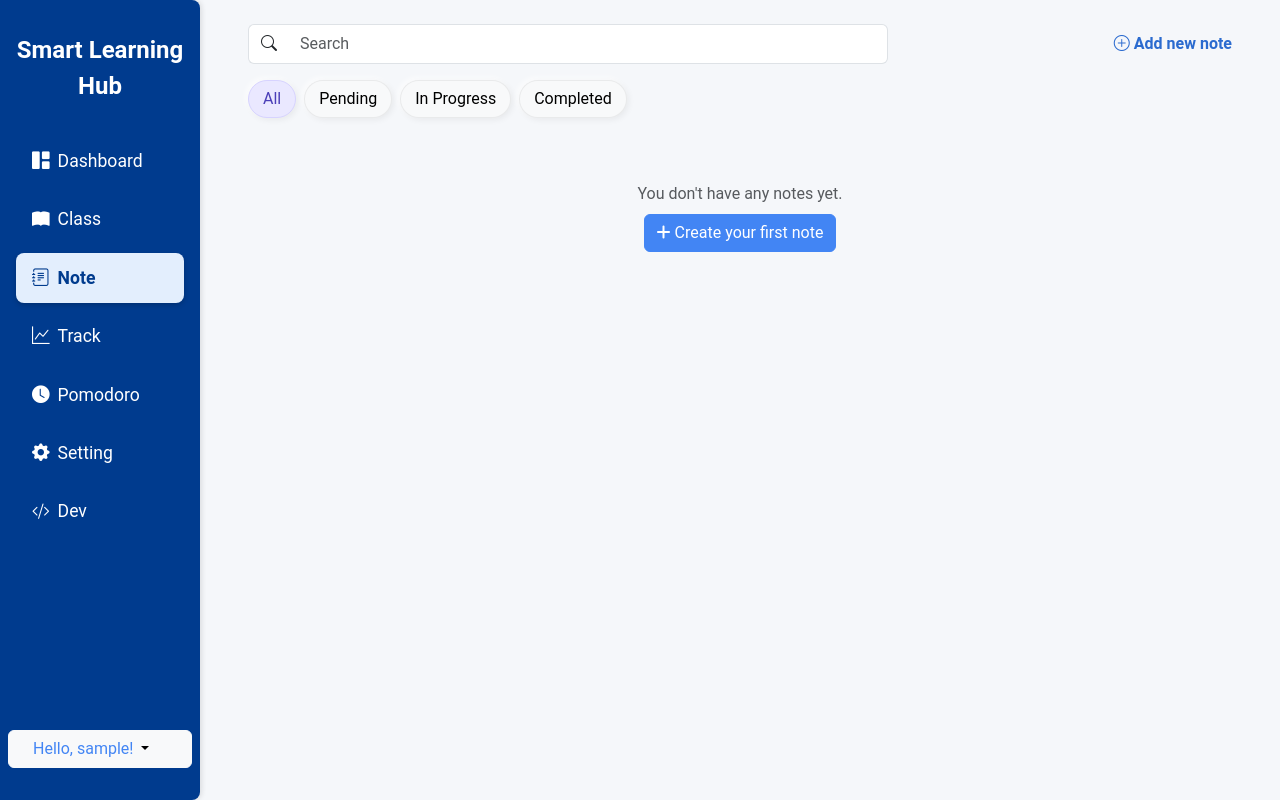
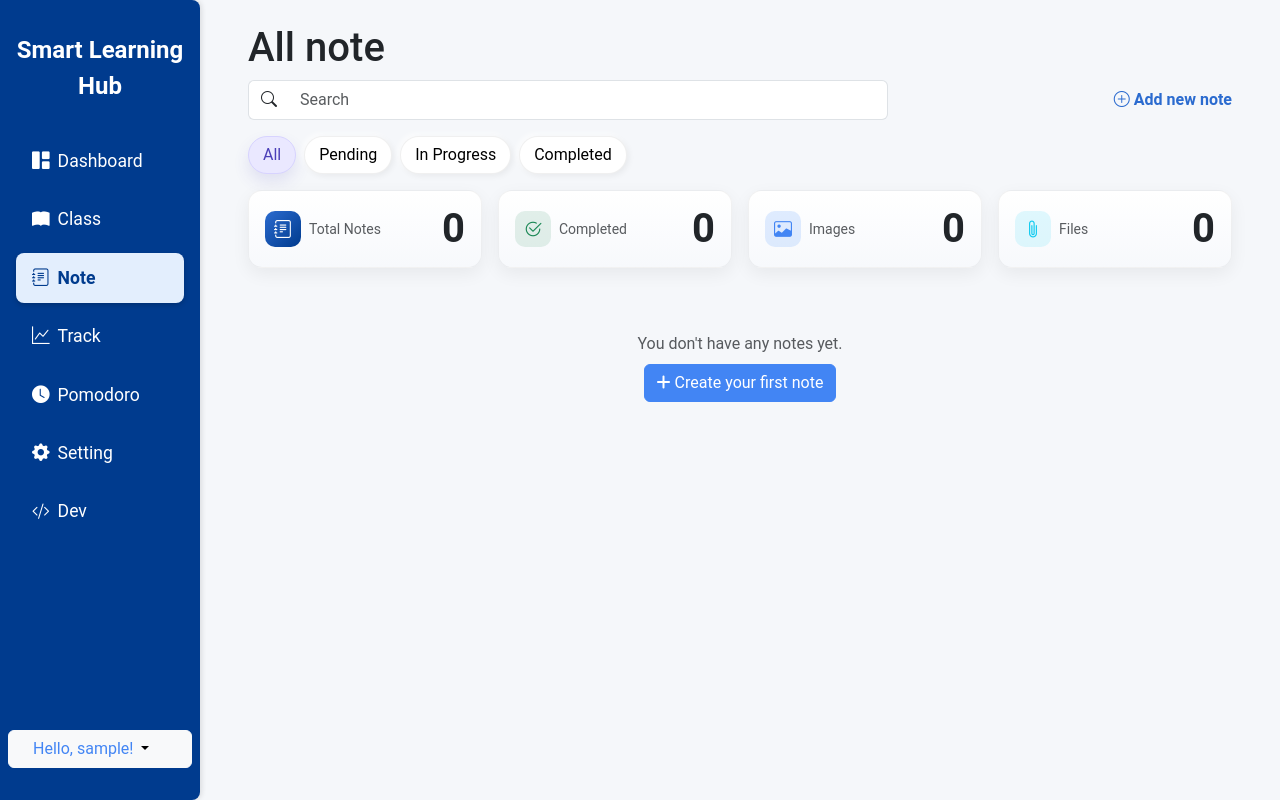
Before and after one commit to Kritternai/PyProject, a Flask app: page /notes in a window 1280 px wide. Run offline with Flask 3, Linux system fonts and the light colour scheme; a user stored in the database is signed in; tables that the repository leaves empty hold one stand-in row (values such as "Sample post"); parts of the project's set-up code (start-up, migrations or seed data) failed here and were passed over; some libraries are stand-ins or nearby versions.

Commit message:
feat(note)l: Enhance note management UI: Update modal styles and functionality, add statistics row for notes, implement search/filter capabilities, and ensure seamless note list refresh without losing filter states. Fix image URL handling in modals and improve overall user experience with Bootstrap 5 integration.

```diff
--- a/app/static/js/main.js
+++ b/app/static/js/main.js
@@ -13,6 +13,7 @@ function loadPage(page) {
           setupLessonEditForm(); // <-- เพิ่มตรงนี้
           setupSectionForms(); // เรียก setupSectionForms หลัง loadPage
           setupNoteForms(); // เรียก setupNoteForms หลัง loadPage
+          setupNoteListFilters(); // ตั้งค่า search + status chips สำหรับหน้าโน้ต
           setupLessonAddModal(); // เรียก setupLessonAddModal หลัง loadPage
           setupSectionFilter(); // เรียก setupSectionFilter() หลัง loadPage
           setupLessonSearchAndFilter(); // เรียก setupLessonSearchAndFilter หลัง loadPage
@@ -713,11 +714,9 @@ function setupNoteEditForm() {
       .then(r => r.json())
       .then(data => {
         if (data.success) {
-          // Close modal
           const modal = bootstrap.Modal.getInstance(document.getElementById('editNoteModal'));
-          modal.hide();
-          // Reload note list
-          loadPage('note');
+          if (modal) modal.hide();
+          refreshNoteListPreserveFilters();
         } else {
           alert(data.message || 'Error updating note.');
         }
@@ -757,11 +756,22 @@ function setupNoteForms() {
       .then(r => r.json())
       .then(data => {
         if (data.success && data.html) {
-          document.getElementById('main-content').innerHTML = data.html;
           const modal = bootstrap.Modal.getInstance(addNoteModal);
-          modal.hide();
+          if (modal) modal.hide();
           addNoteForm.reset();
-          setupNoteForms(); // re-bind modal events for new Edit buttons
+          // Replace only the list container to preserve toolbar
+          const temp = document.createElement('div');
+          temp.innerHTML = data.html;
+          const newList = temp.querySelector('#note-list-container');
+          if (newList) {
+            const oldList = document.getElementById('note-list-container');
+            if (oldList) oldList.outerHTML = newList.outerHTML;
+            setupNoteListFilters();
+            refreshNoteListPreserveFilters();
+          } else {
+            // fallback: full replacement
+            document.getElementById('main-content').innerHTML = data.html;
+          }
         } else {
           alert(data.message || 'Error adding note.');
         }
@@ -791,6 +801,78 @@ function setupNoteForms() {
   // Setup edit note form
   setupNoteEditForm();
   setupAddNotePreview();
+}
+
+// Initialize search + status chip filters on Note list page
+function setupNoteListFilters() {
+  const container = document.getElementById('note-list-container');
+  if (!container) return;
+  const searchInput = container.querySelector('#noteSearch');
+  const cards = () => container.querySelectorAll('.neo-card');
+  function applyFilter(status) {
+    const term = (searchInput?.value || '').toLowerCase();
+    cards().forEach(card => {
+      const title = card.querySelector('.card-title')?.textContent.toLowerCase() || '';
+      const body = card.querySelector('.card-text')?.textContent.toLowerCase() || '';
+      const st = card.getAttribute('data-status') || '';
+      const show = (!term || title.includes(term) || body.includes(term)) && (!status || status === st);
+      card.parentElement.style.display = show ? '' : 'none';
+    });
+  }
+  if (searchInput) {
+    searchInput.addEventListener('input', () => applyFilter(document.querySelector('.chip-group .chip.active')?.getAttribute('data-status') || ''));
+  }
+  container.querySelectorAll('.chip-group .chip').forEach(btn => {
+    btn.addEventListener('click', function() {
+      container.querySelectorAll('.chip-group .chip').forEach(b => b.classList.remove('active'));
+      this.classList.add('active');
+      applyFilter(this.getAttribute('data-status') || '');
+    });
+  });
+}
+
+// Refresh only note list fragment and re-apply current search/filter without full page reload
+function refreshNoteListPreserveFilters() {
+  const container = document.getElementById('note-list-container');
+  if (!container) return;
+  const term = (container.querySelector('#noteSearch')?.value || '').toLowerCase();
+  const activeChip = container.querySelector('.chip-group .chip.active');
+  const status = activeChip ? (activeChip.getAttribute('data-status') || '') : '';
+  fetch('/partial/note')
+    .then(r => r.text())
+    .then(html => {
+      // Replace list container only
+      const temp = document.createElement('div');
+      temp.innerHTML = html;
+      const newList = temp.querySelector('#note-list-container');
+      if (newList) {
+        container.outerHTML = newList.outerHTML;
+        // re-bind and re-apply filters
+        setupNoteListFilters();
+        const newContainer = document.getElementById('note-list-container');
+        const searchInput = newContainer.querySelector('#noteSearch');
+        if (searchInput) searchInput.value = term;
+        // set active chip
+        if (status !== '') {
+          const chip = newContainer.querySelector(`.chip-group .chip[data-status="${status}"]`);
+          if (chip) {
+            newContainer.querySelectorAll('.chip-group .chip').forEach(b=>b.classList.remove('active'));
+            chip.classList.add('active');
+          }
+        }
+        // apply display
+        const active = newContainer.querySelector('.chip-group .chip.active');
+        const st = active ? active.getAttribute('data-status') || '' : '';
+        const cards = newContainer.querySelectorAll('.neo-card');
+        cards.forEach(card => {
+          const title = card.querySelector('.card-title')?.textContent.toLowerCase() || '';
+          const body = card.querySelector('.card-text')?.textContent.toLowerCase() || '';
+          const cst = card.getAttribute('data-status') || '';
+          const show = (!term || title.includes(term) || body.includes(term)) && (!st || st===cst);
+          card.parentElement.style.display = show ? '' : 'none';
+        });
+      }
+    });
 }
 
 function setupLessonAddModal() {
--- a/app/templates/note_fragment.html
+++ b/app/templates/note_fragment.html
@@ -1,4 +1,7 @@
 <div class="px-4 container-fluid" id="note-list-container">
+    <div class="">
+      <h1 class="">All note</h1>
+    </div>
     <div class="mb-3 d-flex justify-content-between align-items-center page-toolbar">
         <div class="flex-grow-1 me-3" style="max-width: 640px;">
             <div class="input-group search-bar">
@@ -18,6 +21,59 @@
             <button type="button" class="btn btn-light chip" data-status="completed">Completed</button>
         </div>
         <div></div>
+    </div>
+    {% set stats = namespace(images=0, docs=0, completed=0, inprogress=0, pending=0) %}
+    {% if notes %}
+      {% for n in notes %}
+        {% set st = (n.status or 'pending') %}
+        {% if st == 'completed' %}{% set stats.completed = stats.completed + 1 %}
+        {% elif st == 'in-progress' %}{% set stats.inprogress = stats.inprogress + 1 %}
+        {% else %}{% set stats.pending = stats.pending + 1 %}{% endif %}
+        {% if n.files %}
+          {% for f in n.files %}
+            {% if f and f.file_type == 'image' %}{% set stats.images = stats.images + 1 %}{% endif %}
+            {% if f and f.file_type == 'document' %}{% set stats.docs = stats.docs + 1 %}{% endif %}
+          {% endfor %}
+        {% endif %}
+      {% endfor %}
+    {% endif %}
+    <div class="mb-3 row g-3 stats-row">
+      <div class="col-12 col-sm-6 col-lg-3">
+        <div class="stat-card d-flex align-items-center justify-content-between">
+          <div class="d-flex align-items-center">
+            <div class="text-white stat-icon bg-brand me-2"><i class="bi bi-journal-text"></i></div>
+            <div class="small text-muted">Total Notes</div>
+          </div>
+          <div class="m-0 display-6 fw-semibold">{{ notes|length }}</div>
+        </div>
+      </div>
+      <div class="col-12 col-sm-6 col-lg-3">
+        <div class="stat-card d-flex align-items-center justify-content-between">
+          <div class="d-flex align-items-center">
+            <div class="stat-icon bg-success-subtle text-success me-2"><i class="bi bi-check2-circle"></i></div>
+            <div class="small text-muted">Completed</div>
+          </div>
+          <div class="m-0 display-6 fw-semibold">{{ stats.completed }}</div>
+        </div>
+      </div>
+      <div class="col-12 col-sm-6 col-lg-3">
+        <div class="stat-card d-flex align-items-center justify-content-between">
+          <div class="d-flex align-items-center">
+            <div class="stat-icon bg-primary-subtle text-primary me-2"><i class="bi bi-image"></i></div>
+            <div class="small text-muted">Images</div>
+          </div>
+          <div class="m-0 display-6 fw-semibold">{{ stats.images }}</div>
+        </div>
+      </div>
+      <div class="col-12 col-sm-6 col-lg-3">
+        <div class="stat-card d-flex align-items-center justify-content-between">
+          <div class="d-flex align-items-center">
+            <div class="stat-icon bg-info-subtle text-info me-2"><i class="bi bi-paperclip"></i></div>
+            <div class="small text-muted">Files</div>
+          </div>
+          <div class="m-0 display-6 fw-semibold">{{ stats.docs }}</div>
+        </div>
+      </div>
     </div>
 
     <!-- Integration Summary -->
@@ -57,11 +113,14 @@
             {% for note in notes %}
                 <div class="mb-4 col-md-6 col-lg-4">
                     <div class="card h-100 neo-card" data-status="{{ (note.status or 'pending') }}">
+                        {% set first_image = None %}
                         {% if note.files %}
                             {% set first_image = (note.files | selectattr('file_type', 'equalto', 'image') | list | first) %}
-                            {% if first_image %}
+                        {% endif %}
+                        {% if first_image %}
                             <img src="{{ url_for('static', filename=first_image.file_path) }}" class="card-img-top" alt="cover" style="object-fit:cover;height:140px;">
-                            {% endif %}
+                        {% else %}
+                            <div class="note-cover bg-brand"></div>
                         {% endif %}
                         <div class="card-body d-flex flex-column">
                             <div class="mb-2 d-flex justify-content-between align-items-start">
@@ -97,7 +156,7 @@
                                 {% endif %}
                             </div>
                         </div>
-                        <div class="gap-2 pt-0 pb-3 bg-white border-0 card-footer d-flex">
+                        <div class="gap-2 pt-0 pb-3 bg-white border-0 card-footer d-flex justify-content-end">
                             <button type="button" class="btn btn-sm btn-outline-primary btn-soft" data-bs-toggle="modal" data-bs-target="#editNoteModal"
                                 data-note-id="{{ note.id }}"
                                 data-note-title="{{ note.title }}"
@@ -135,7 +194,7 @@
             <div class="d-flex align-items-center">
                 <div class="hero-icon me-2"><i class="bi bi-journal-text"></i></div>
                 <div>
-                    <h5 class="mb-0 modal-title" id="addNoteModalLabel">Add New Note</h5>
+                    <h5 class="mb-0 text-white modal-title" id="addNoteModalLabel">Add New Note</h5>
                     <div class="opacity-75 small">Essentials</div>
                 </div>
             </div>
@@ -247,7 +306,7 @@
             <div class="d-flex align-items-center">
                 <div class="hero-icon me-2"><i class="bi bi-pencil"></i></div>
                 <div>
-                    <h5 class="mb-0 modal-title" id="editNoteModalLabel">Edit Note</h5>
+                    <h5 class="mb-0 text-white modal-title" id="editNoteModalLabel">Edit Note</h5>
                     <div class="opacity-75 small">Essentials</div>
                 </div>
             </div>
@@ -473,6 +532,19 @@
 .add-link:hover { color: var(--slh-primary); }
 .chip-group .chip { border-radius: 999px; padding: 6px 14px; border: 1px solid rgba(0,0,0,.06); box-shadow: 2px 2px 6px rgba(0,0,0,0.06), -2px -2px 6px rgba(255,255,255,.8); }
 .chip-group .chip.active { background: #eae8ff; color: #4b3fb8; border-color: #d7d3ff; }
+.stats-row .stat-card { background: linear-gradient(180deg, #ffffff 0%, #f7f9fc 100%); border:1px solid rgba(0,0,0,.05); border-radius:14px; padding:14px 16px; min-height:72px; box-shadow: 0 6px 18px rgba(0,0,0,.06), 0 1px 0 rgba(255,255,255,.9) inset; transition: transform .15s ease, box-shadow .15s ease; }
+.stats-row .stat-card:hover { transform: translateY(-2px); box-shadow: 0 10px 24px rgba(0,0,0,.08), 0 1px 0 rgba(255,255,255,.95) inset; }
+.stat-icon { width:36px; height:36px; border-radius:10px; display:flex; align-items:center; justify-content:center; font-size:18px; }
+.bg-brand { background: linear-gradient(135deg, var(--slh-primary-2), var(--slh-primary)); }
+.bg-success-subtle { background: rgba(25, 135, 84, .12) !important; }
+.bg-primary-subtle { background: rgba(13, 110, 253, .12) !important; }
+.bg-info-subtle { background: rgba(13, 202, 240, .12) !important; }
+.chip-group .chip { background:#fff; }
+.chip-group .chip:hover { background:#f3f5fb; }
+.chip-group .chip.active { background: #eae8ff; color: #4b3fb8; border-color: #d7d3ff; box-shadow: 0 8px 16px rgba(75,63,184,.12); }
+.neo-card { background: linear-gradient(180deg, #ffffff 0%, #f8fbff 100%); }
+.neo-card .card-footer { border-top: 1px solid rgba(0,0,0,.05); }
+.note-cover { height:140px; background: linear-gradient(135deg, var(--slh-primary), var(--slh-primary-3)); border-top-left-radius: .375rem; border-top-right-radius: .375rem; }
 </style>
 
 <script>
@@ -522,10 +594,12 @@ function populateEditNoteModal(button) {
   // Show current images (with removal support)
   const noteImages = button.getAttribute('data-note-images');
   console.log('Raw noteImages attribute:', noteImages);
+  console.log('noteImages type:', typeof noteImages);
 
-  if (noteImages && noteImages !== '[]' && noteImages !== 'null' && noteImages !== 'undefined') {
+  if (noteImages && noteImages !== '[]' && noteImages !== 'null' && noteImages !== 'undefined' && noteImages.trim() !== '') {
     try {
       const images = JSON.parse(noteImages);
+      console.log('Parsed images:', images);
       if (Array.isArray(images) && images.length > 0) {
         imagePreview.innerHTML = '';
         images.forEach((image, index) => {
@@ -537,7 +611,7 @@ function populateEditNoteModal(button) {
             imgContainer.className = 'd-flex align-items-center';
 
             const img = document.createElement('img');
-            img.src = '/static/' + image.file_path;
+            img.src = "{{ url_for('static', filename='') }}" + image.file_path;
             img.className = 'rounded me-3';
             img.style.maxHeight = '60px';
             img.style.maxWidth = '60px';
@@ -576,10 +650,12 @@ function populateEditNoteModal(button) {
   // Show current files (with removal support)
   const noteFiles = button.getAttribute('data-note-files');
   console.log('Raw noteFiles attribute:', noteFiles);
+  console.log('noteFiles type:', typeof noteFiles);
 
-  if (noteFiles && noteFiles !== '[]' && noteFiles !== 'null' && noteFiles !== 'undefined') {
+  if (noteFiles && noteFiles !== '[]' && noteFiles !== 'null' && noteFiles !== 'undefined' && noteFiles.trim() !== '') {
     try {
       const files = JSON.parse(noteFiles);
+      console.log('Parsed files:', files);
       if (Array.isArray(files) && files.length > 0) {
         filePreview.innerHTML = '';
         files.forEach((file, index) => {
@@ -598,7 +674,7 @@ function populateEditNoteModal(button) {
             fileInfo.innerHTML = `
               <div class="fw-semibold">${file.file_name}</div>
               <div class="text-muted small">Document</div>
-              <a href="/static/${file.file_path}" target="_blank" class="mt-1 btn btn-sm btn-outline-primary">
+              <a href="{{ url_for('static', filename='') }}${file.file_path}" target="_blank" class="mt-1 btn btn-sm btn-outline-primary">
                 <i class="fas fa-download me-1"></i>Download
               </a>
             `;
```
Also changed, not shown: report_note.md (+19 -3 lines).
